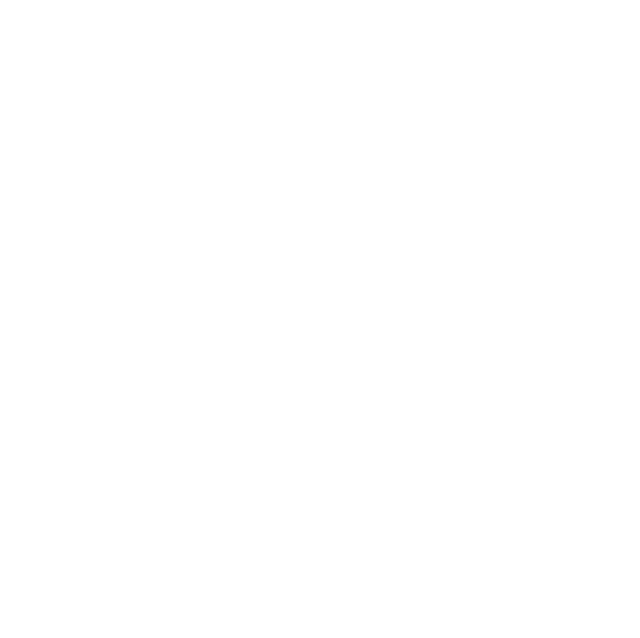
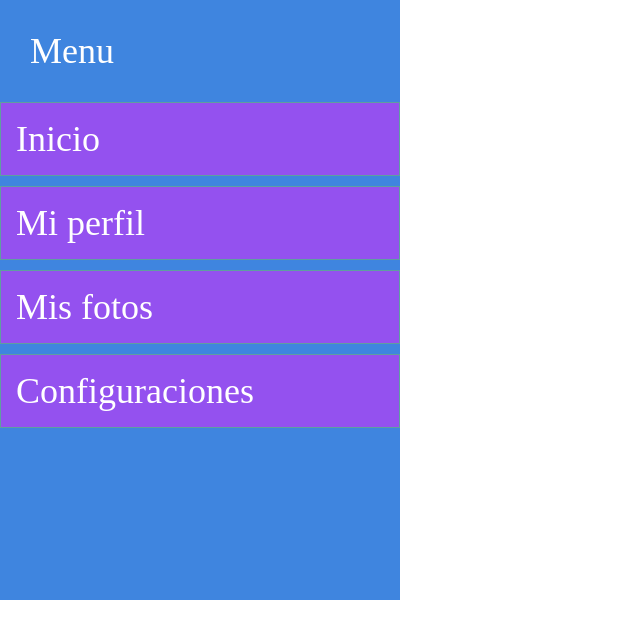
Before and after one commit to suarezfernandez/dise-oweb2019_suarez, a plain HTML site: page introduccion_css/04_modelos de cajas/index.html in a window 1280 px wide. Shown: the whole page, without its empty margins (0-640 px from the left). Drawn offline with Linux system fonts and the light colour scheme.

Commit message:
probando colores

```diff
--- a/introduccion_css/03_unidades de medidas y colores/colores.css
+++ b/introduccion_css/03_unidades de medidas y colores/colores.css
@@ -0,0 +1 @@
+.color1
--- /dev/null
+++ b/introduccion_css/04_modelos de cajas/boxmodel.css
@@ -0,0 +1,51 @@
+/* reset */
+* {
+    margin: 0;
+    padding: 0;
+}
+/* Quitar el subrayado a los enlaces */
+a{
+    text-decoration: none;
+}
+/*Cambiar fuente*/
+body{
+    font-family: Arial,
+}
+/*estilo para el nav*/
+nav{
+    background:#3F85DF;
+    width: 400px;
+    height: 75vh;
+}
+
+/*estilo para nav*/
+nav h1, a {
+color:white;
+font-size :36px;
+}
+
+nav ul li  {
+    background:rgba(233, 30, 995, 0.5);
+    margin-top: 10px;
+    margin-bottom:10px;
+    margin-left:0px;
+    margin-right:0px;
+
+    padding-top:15px;
+    padding-bottom:15px;
+    padding-left:15px;
+    padding-right:30px;
+
+    border: solid 1px cadetblue
+
+}
+
+nav h1 {
+    padding-top:30px;
+    padding-bottom:20px;
+    padding-left:30px;
+    padding-right:0px;
+
+    font-weight: normal;
+
+}
--- a/introduccion_css/04_modelos de cajas/index.html
+++ b/introduccion_css/04_modelos de cajas/index.html
@@ -1,12 +1,24 @@
 <!DOCTYPE html>
-<html lang="en">
+<html lang="es">
 <head>
     <meta charset="es">
     <meta name="viewport" content="width=device-width, initial-scale=1.0">
     <meta http-equiv="X-UA-Compatible" content="ie=edge">
-    <title></title>
+    <title>box model(modelo de caja</title>
+
+    <link rel="stylesheet" href="boxmodel.css">
 </head>
+
 <body>
+    <nav>
 
+    <h1>Menu</h1>
+    <ul>
+        <li><a href="#"> Inicio</a></li>
+        <li><a href="#"> Mi perfil</a></li>
+        <li><a href="#"> Mis fotos</a></li>
+        <li><a href="#"> Configuraciones</a></li>
+    </ul>
+    </nav>
 </body>
 </html>
```
